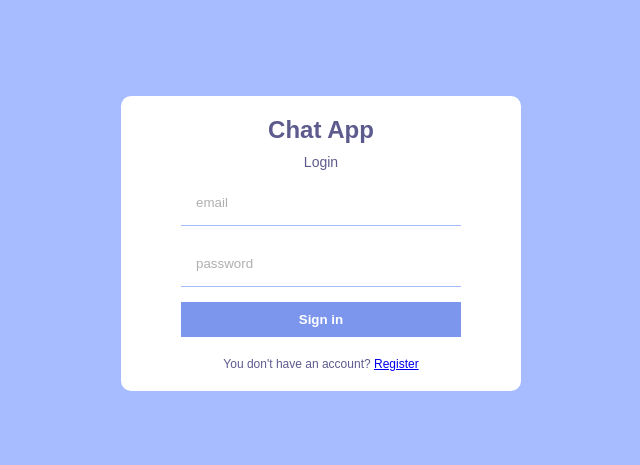
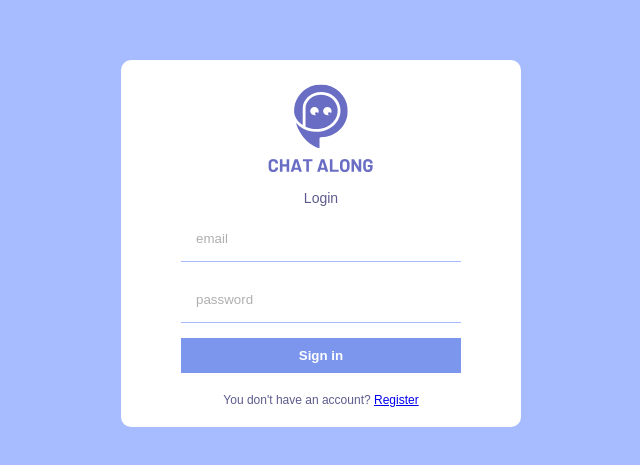
Before and after one commit to ahmadsohail404/chat-app, a React (Create React App) app: page /login in a window 1280 px wide. Shown: the part 157-622 px from the top of the page, without its empty margins (319-959 px from the left). Built offline with nearby package versions, Linux system fonts and the light colour scheme; no server answers.

Commit message:
added logo

```diff
--- a/public/index.html
+++ b/public/index.html
@@ -17,7 +17,7 @@
         margin: 0;
       }
     </style>
-    <title>Chat App</title>
+    <title>Chat Along</title>
   </head>
   <body>
     <noscript>You need to enable JavaScript to run this app.</noscript>
--- a/src/components/Chat.jsx
+++ b/src/components/Chat.jsx
@@ -20,7 +20,7 @@ const Chat = () => {
         </div>
       </div>
       <Messages />
-      <Input/>
+      <Input />
     </div>
   );
 };
--- a/src/components/Navbar.jsx
+++ b/src/components/Navbar.jsx
@@ -2,13 +2,14 @@ import React, { useContext } from 'react'
 import { signOut } from "firebase/auth"
 import { auth } from '../firebase'
 import { AuthContext } from '../context/AuthContext'
+import chatAlong from "../img/chatAlong.svg"
 
 const Navbar = () => {
   const { currentUser } = useContext(AuthContext)
 
   return (
     <div className='navbar'>
-      <span className="logo">Chat App</span>
+      <img className="logo" height={60} src={chatAlong} alt="logo"></img>
       <div className="user">
         <img src={currentUser.photoURL} alt="" />
         <span>{currentUser.displayName}</span>
--- a/src/pages/Login.jsx
+++ b/src/pages/Login.jsx
@@ -2,6 +2,7 @@ import React, { useState } from "react";
 import { useNavigate, Link } from "react-router-dom";
 import { signInWithEmailAndPassword } from "firebase/auth";
 import { auth } from "../firebase";
+import chatAlong from "../img/chatAlong.svg";
 
 const Login = () => {
   const [err, setErr] = useState(false);
@@ -22,7 +23,7 @@ const Login = () => {
   return (
     <div className="formContainer">
       <div className="formWrapper">
-        <span className="logo">Chat App</span>
+        <img className="logo" height={100} src={chatAlong} alt="logo"></img>
         <span className="title">Login</span>
         <form onSubmit={handleSubmit}>
           <input type="email" placeholder="email" />
--- a/src/pages/Register.jsx
+++ b/src/pages/Register.jsx
@@ -5,6 +5,7 @@ import { auth, db, storage } from "../firebase";
 import { ref, uploadBytesResumable, getDownloadURL } from "firebase/storage";
 import { doc, setDoc } from "firebase/firestore";
 import { useNavigate, Link } from "react-router-dom";
+import chatAlong from "../img/chatAlong.svg";
 
 const Register = () => {
   const [err, setErr] = useState(false);
@@ -62,7 +63,7 @@ const Register = () => {
   return (
     <div className="formContainer">
       <div className="formWrapper">
-        <span className="logo">Chat App</span>
+        <img className="logo" height={100} src={chatAlong} alt="logo"></img>
         <span className="title">Register</span>
         <form onSubmit={handleSubmit}>
           <input required type="text" placeholder="display name" />
--- a/src/style.scss
+++ b/src/style.scss
@@ -171,7 +171,7 @@
               border: none;
               color: white;
               outline: none;
-
+              width: 100%;
               &::placeholder {
                 color: lightgray;
               }
```
Also changed, not shown: src/img/chatAlong.svg (added).
